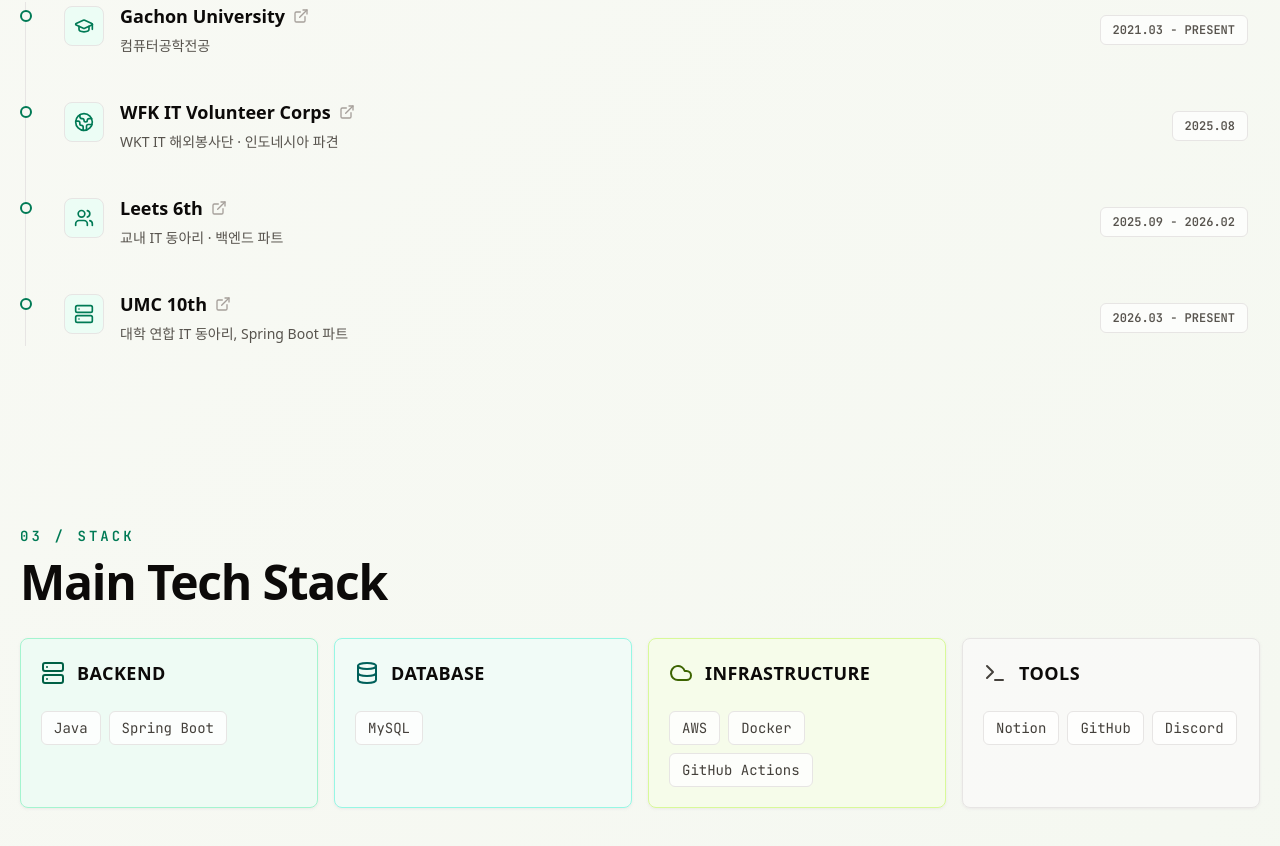
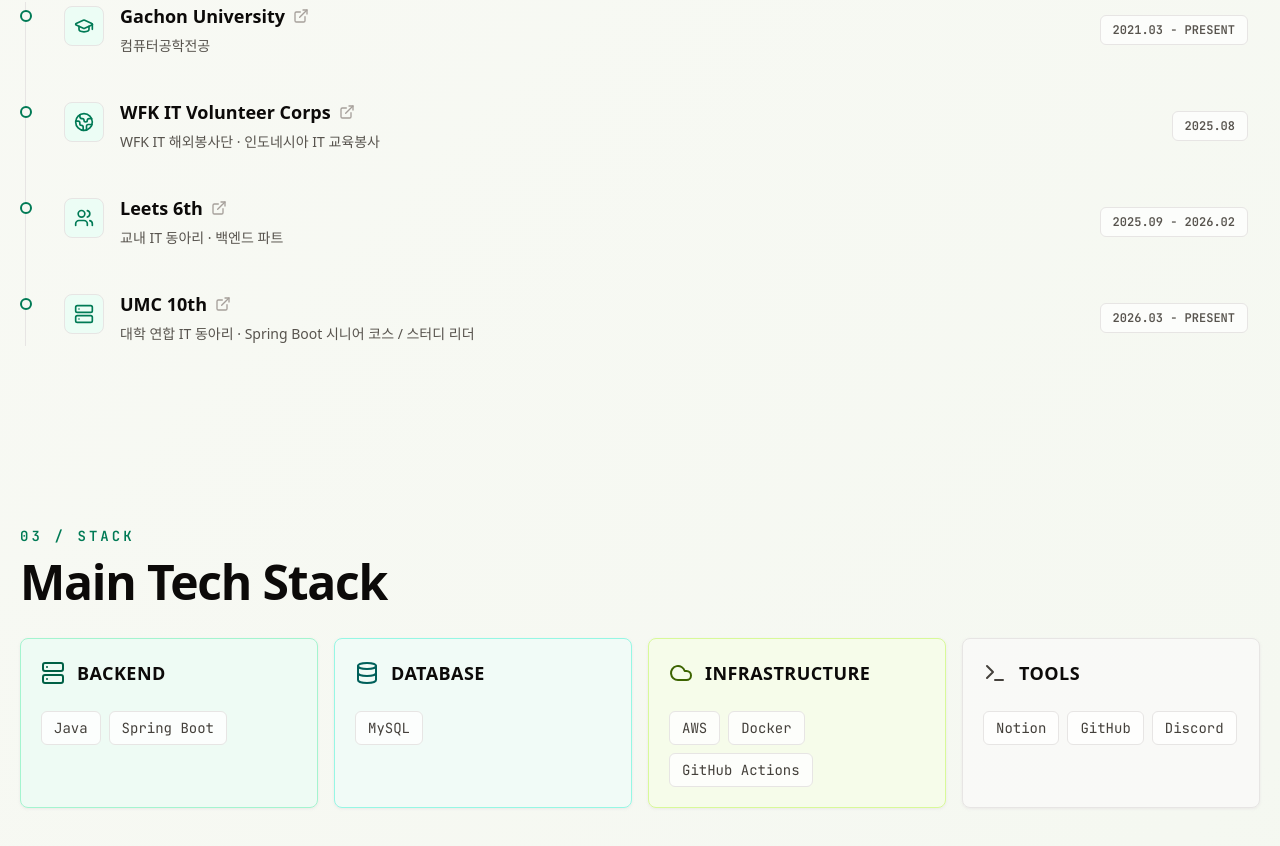
Before and after one commit to HYUNJOON-SUNG/Hyunjoon-Sung-Portfolio, a React (Vite) app: page / in a window 1280 px wide. Shown: the part 1598-2444 px from the top of the page. Built offline with nearby package versions, Linux system fonts and the light colour scheme; a web font is replaced by a local one.

Commit message:
활동 관련 문구 수정

```diff
--- a/src/App.tsx
+++ b/src/App.tsx
@@ -100,7 +100,7 @@ const activities: Activity[] = [
   {
     icon: Globe2,
     title: 'WFK IT Volunteer Corps',
-    subtitle: 'WKT IT 해외봉사단 · 인도네시아 파견',
+    subtitle: 'WFK IT 해외봉사단 · 인도네시아 IT 교육봉사',
     date: '2025.08',
     url: 'https://www.instagram.com/wfk_codo/',
   },
@@ -114,7 +114,7 @@ const activities: Activity[] = [
   {
     icon: Server,
     title: 'UMC 10th',
-    subtitle: '대학 연합 IT 동아리, Spring Boot 파트',
+    subtitle: '대학 연합 IT 동아리 · Spring Boot 시니어 코스 / 스터디 리더',
     date: '2026.03 - PRESENT',
     url: 'https://umc.makeus.in/',
   },
```
Also changed, not shown: 1 other file (tests, documents, lock files or other folders).
